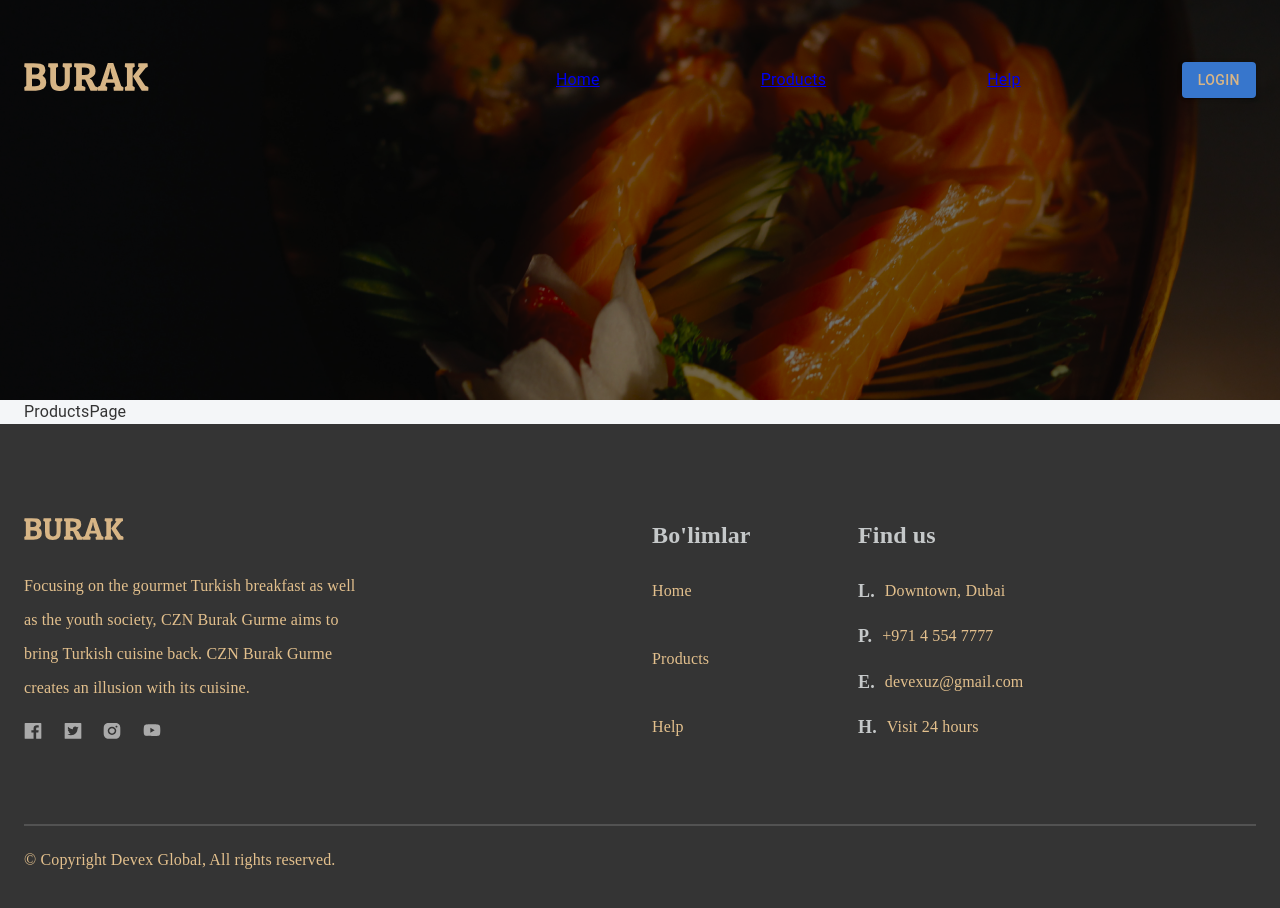
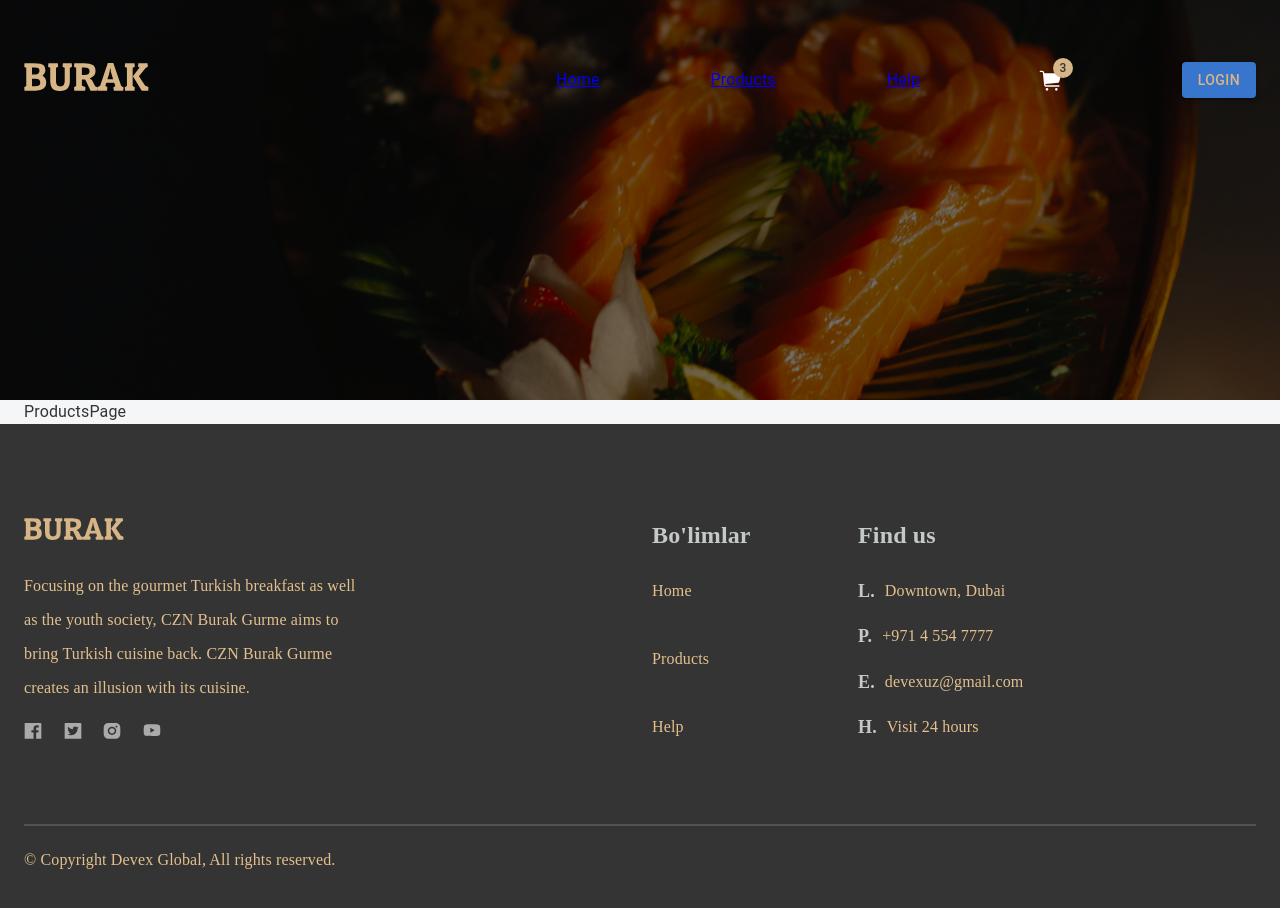
Before and after one commit to Akhrorfayzullo/burak-react, a React (Create React App) app: page /products in a window 1280 px wide. Shown: the top 908 px of the page. Built offline with nearby package versions, Linux system fonts and the light colour scheme.

Commit message:
Fix: Basket

```diff
--- a/src/app/components/headers/HomeNavbar.tsx
+++ b/src/app/components/headers/HomeNavbar.tsx
@@ -1,5 +1,6 @@
 import { Box, Button, Container, Stack } from "@mui/material";
 import { NavLink } from "react-router-dom";
+import Basket from "./Basket";
 
 export function HomeNavbar() {
   const authMember = null;
@@ -72,6 +73,7 @@ export function HomeNavbar() {
             <Box className="wel-txt">The Choice, not just a choice</Box>
             <Box className="service-txt">24 hours service</Box>
             <Box className="signup">
+              <Basket />
               {!authMember ? (
                 <Button variant="contained" className="signup-button">
                   SIGN UP
--- a/src/app/components/headers/OtherNavbar.tsx
+++ b/src/app/components/headers/OtherNavbar.tsx
@@ -1,5 +1,6 @@
 import { Box, Button, Container, Stack } from "@mui/material";
 import { NavLink } from "react-router-dom";
+import Basket from "./Basket";
 
 export function OtherNavbar() {
   const authMember = null;
@@ -50,6 +51,7 @@ export function OtherNavbar() {
                 Help
               </NavLink>
             </Box>
+            <Basket />
             {!authMember ? (
               <Box>
                 <Button
```
